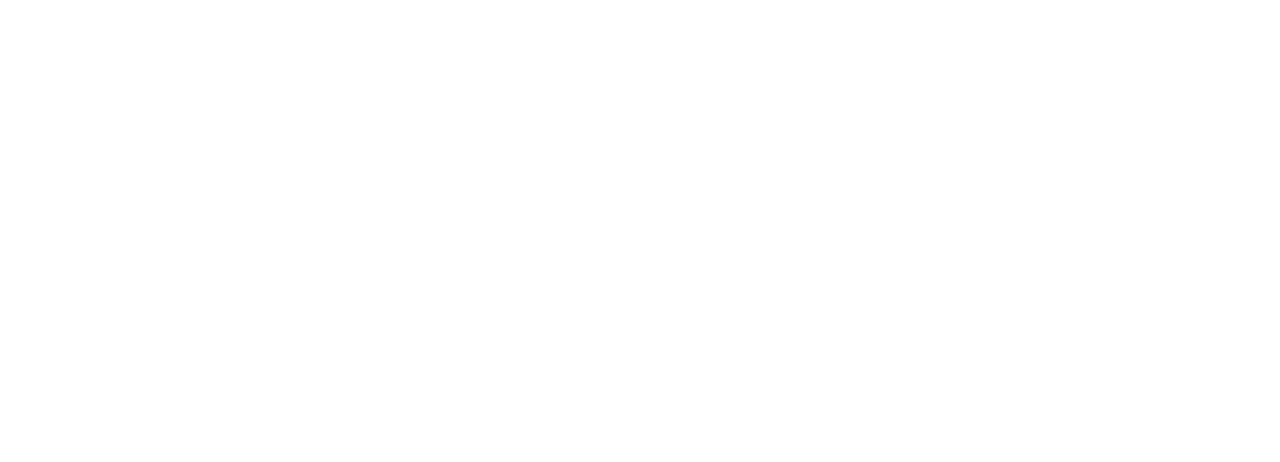
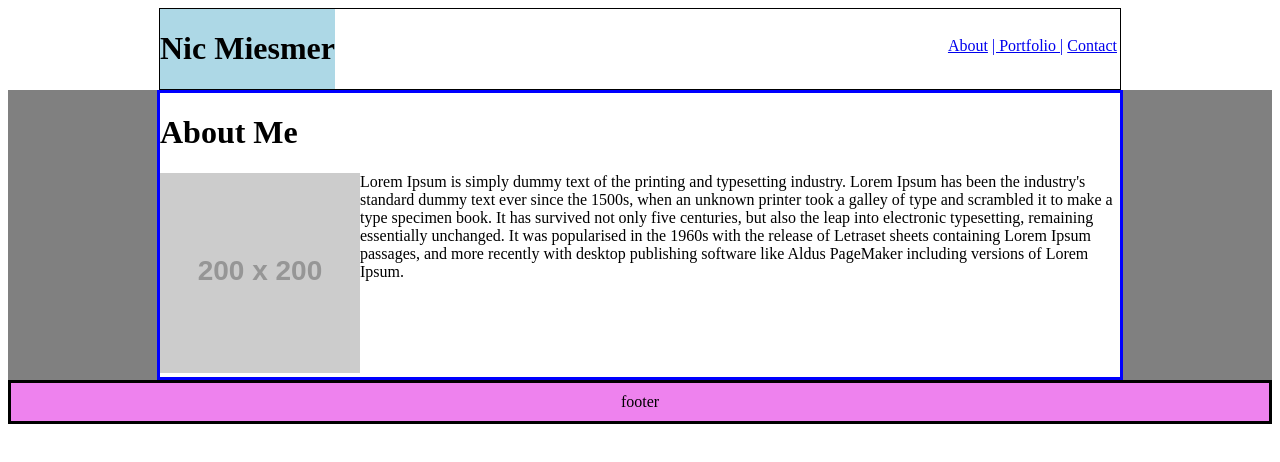
Before and after one commit to nic-miesmer/Basic-Portfolio, a plain HTML site: page contact.html in a window 1280 px wide. Drawn offline with Linux system fonts and the light colour scheme; placeholder pictures from the web are drawn by us.

Commit message:
added nav links

```diff
--- a/contact.html
+++ b/contact.html
@@ -0,0 +1,51 @@
+<!DOCTYPE html>
+<html lang="en">
+<head>
+    <meta charset="UTF-8">
+    <meta name="viewport" content="width=device-width, initial-scale=1.0">
+    <meta http-equiv="X-UA-Compatible" content="ie=edge">
+    <link rel="stylesheet" type="text/css" href="assets/css/style.css">
+
+    <title>Document</title>
+</head>
+<body>
+
+    <div class=header>
+        <div class=h1-div>
+            <h1>Nic Miesmer</h1>
+        </div>
+        <!-- <clearfix></clearfix> -->
+
+        <div class=nav >
+            <table>
+                <tr>
+                    <td><a href="index.html">About</a></td>
+                    <td><a href="portfolio.html">| Portfolio |</a></td>
+                    <td><a href="contact.html">Contact</a></td>
+                </tr>
+            </table>
+        </div>
+
+
+    </div>
+    <!-- div holding the content area -->
+<div class=main-content-container>
+    <!-- content area -->
+    <div class=main-content>
+        <h1>About Me</h1>
+        <a id="profile-pic" href="https://placeholder.com"><img src="http://via.placeholder.com/200x200"></a>
+        <p>
+                Lorem Ipsum is simply dummy text of the printing and typesetting industry. Lorem Ipsum has been the industry's standard dummy text ever since the 1500s, when an unknown printer took a galley of type and scrambled it to make a type specimen book. It has survived not only five centuries, but also the leap into electronic typesetting, remaining essentially unchanged. It was popularised in the 1960s with the release of Letraset sheets containing Lorem Ipsum passages, and more recently with desktop publishing software like Aldus PageMaker including versions of Lorem Ipsum.
+        </p>
+
+    </div>
+</div>
+<!-- footer -->
+<div class=footer>
+    footer
+</div>
+
+
+
+</body>
+</html>
```
Also changed, not shown: index.html (+3 -3 lines), portfolio.html (+51 -0 lines).
